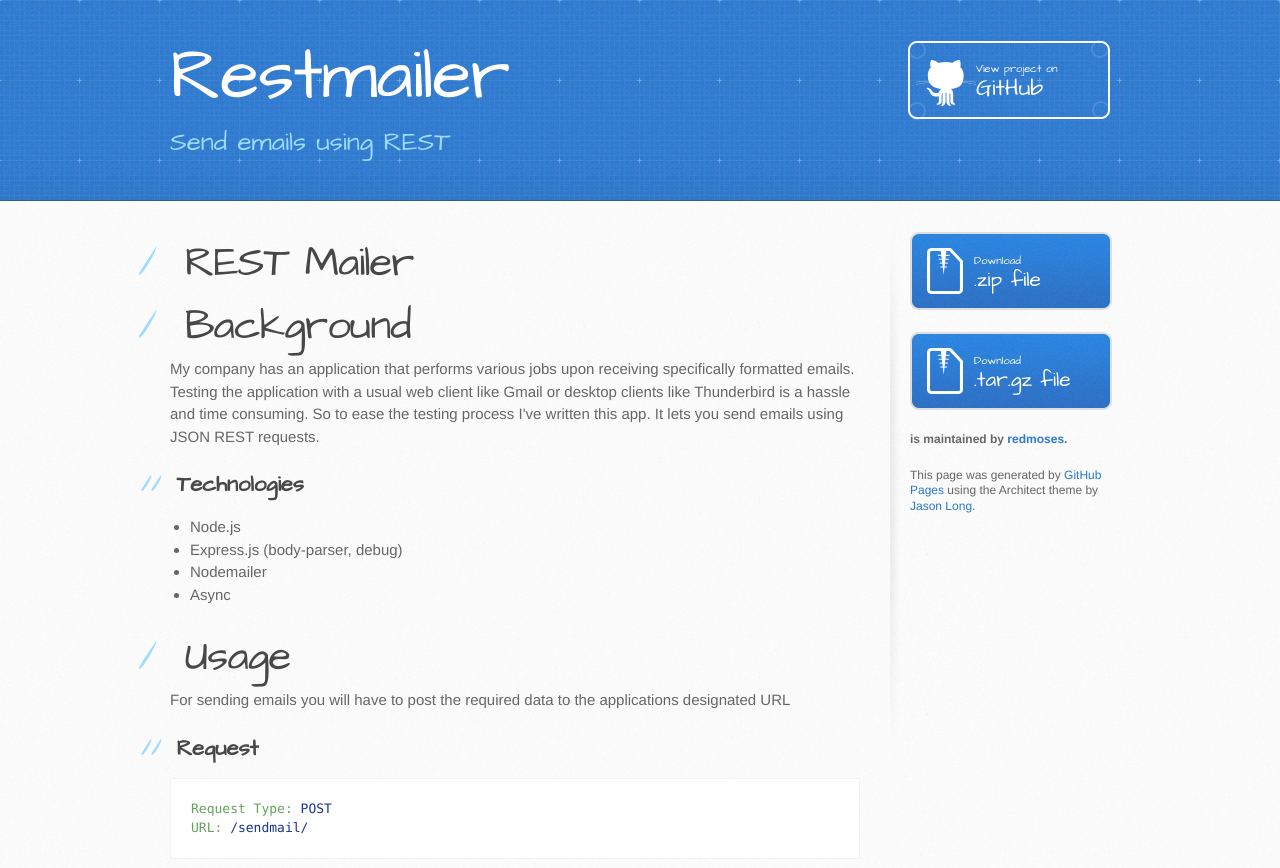
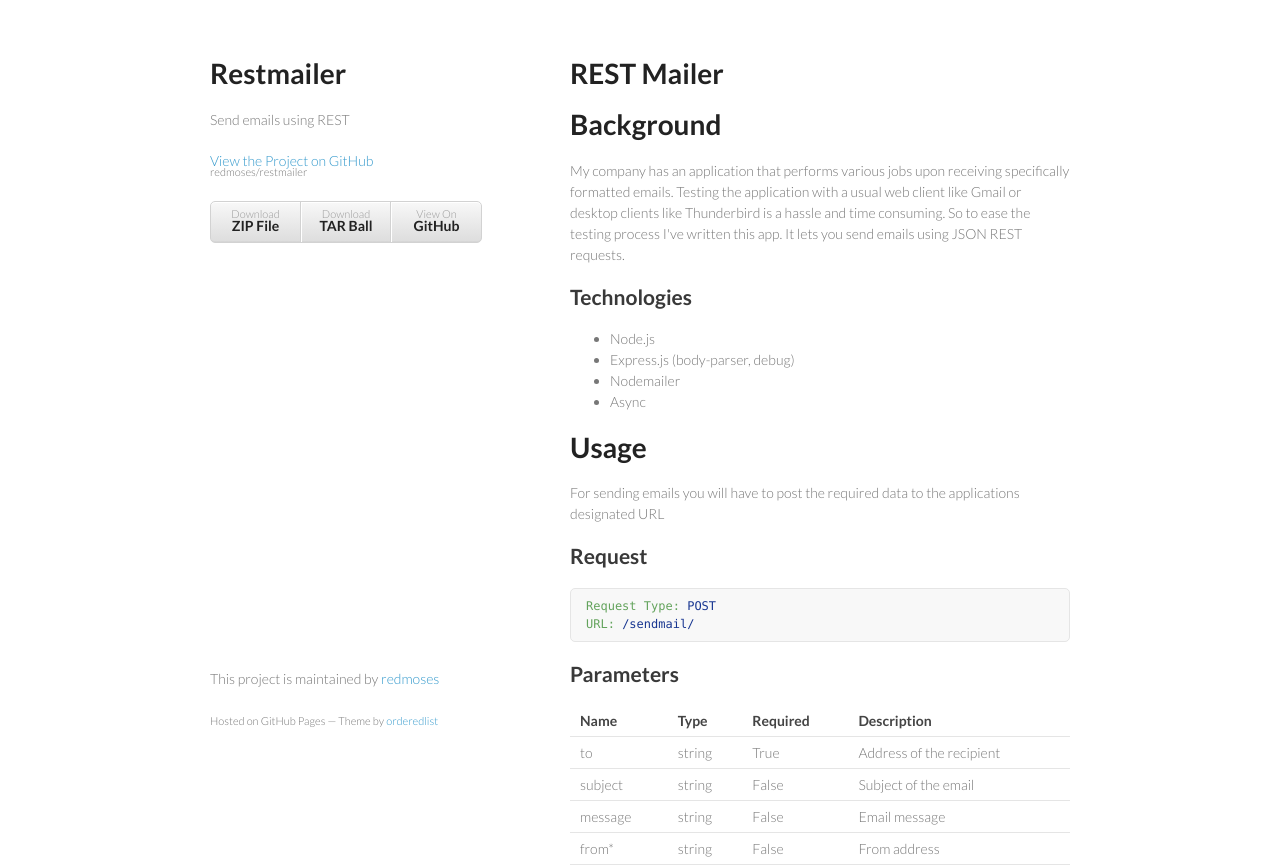
Before and after one commit to redmoses/restmailer, a plain HTML site: page index.html in a window 1280 px wide. Shown: the top 868 px of the page. Drawn offline with Linux system fonts and the light colour scheme.

Commit message:
Create gh-pages branch via GitHub

```diff
--- a/index.html
+++ b/index.html
@@ -1,34 +1,34 @@
-<!DOCTYPE html>
+<!doctype html>
 <html>
   <head>
-    <meta charset='utf-8'>
+    <meta charset="utf-8">
     <meta http-equiv="X-UA-Compatible" content="chrome=1">
-    <meta name="viewport" content="width=device-width, initial-scale=1, maximum-scale=1">
-    <link href='https://fonts.googleapis.com/css?family=Architects+Daughter' rel='stylesheet' type='text/css'>
-    <link rel="stylesheet" type="text/css" href="stylesheets/stylesheet.css" media="screen">
-    <link rel="stylesheet" type="text/css" href="stylesheets/github-light.css" media="screen">
-    <link rel="stylesheet" type="text/css" href="stylesheets/print.css" media="print">
+    <title>Restmailer by redmoses</title>
 
+    <link rel="stylesheet" href="stylesheets/styles.css">
+    <link rel="stylesheet" href="stylesheets/github-light.css">
+    <meta name="viewport" content="width=device-width, initial-scale=1, user-scalable=no">
     <!--[if lt IE 9]>
     <script src="//html5shiv.googlecode.com/svn/trunk/html5.js"></script>
     <![endif]-->
+  </head>
+  <body>
+    <div class="wrapper">
+      <header>
+        <h1>Restmailer</h1>
+        <p>Send emails using REST</p>
 
-    <title>Restmailer by redmoses</title>
-  </head>
+        <p class="view"><a href="https://github.com/redmoses/restmailer">View the Project on GitHub <small>redmoses/restmailer</small></a></p>
 
-  <body>
-    <header>
-      <div class="inner">
-        <h1>Restmailer</h1>
-        <h2>Send emails using REST</h2>
-        <a href="https://github.com/redmoses/restmailer" class="button"><small>View project on</small> GitHub</a>
-      </div>
-    </header>
 
-    <div id="content-wrapper">
-      <div class="inner clearfix">
-        <section id="main-content">
-          <h1>
+        <ul>
+          <li><a href="https://github.com/redmoses/restmailer/zipball/master">Download <strong>ZIP File</strong></a></li>
+          <li><a href="https://github.com/redmoses/restmailer/tarball/master">Download <strong>TAR Ball</strong></a></li>
+          <li><a href="https://github.com/redmoses/restmailer">View On <strong>GitHub</strong></a></li>
+        </ul>
+      </header>
+      <section>
+        <h1>
 <a id="rest-mailer" class="anchor" href="#rest-mailer" aria-hidden="true"><span class="octicon octicon-link"></span></a>REST Mailer</h1>
 
 <h1>
@@ -241,26 +241,14 @@
 make shell</pre></div>
 
 <p>Feel free to play around with the Makefile and add your own commands if necessary</p>
-        </section>
-
-        <aside id="sidebar">
-          <a href="https://github.com/redmoses/restmailer/zipball/master" class="button">
-            <small>Download</small>
-            .zip file
-          </a>
-          <a href="https://github.com/redmoses/restmailer/tarball/master" class="button">
-            <small>Download</small>
-            .tar.gz file
-          </a>
-
-          <p class="repo-owner"><a href="https://github.com/redmoses/restmailer"></a> is maintained by <a href="https://github.com/redmoses">redmoses</a>.</p>
-
-          <p>This page was generated by <a href="https://pages.github.com">GitHub Pages</a> using the Architect theme by <a href="https://twitter.com/jasonlong">Jason Long</a>.</p>
-        </aside>
-      </div>
+      </section>
+      <footer>
+        <p>This project is maintained by <a href="https://github.com/redmoses">redmoses</a></p>
+        <p><small>Hosted on GitHub Pages &mdash; Theme by <a href="https://github.com/orderedlist">orderedlist</a></small></p>
+      </footer>
     </div>
-
-            <script type="text/javascript">
+    <script src="javascripts/scale.fix.js"></script>
+              <script type="text/javascript">
             var gaJsHost = (("https:" == document.location.protocol) ? "https://ssl." : "http://www.");
             document.write(unescape("%3Cscript src='" + gaJsHost + "google-analytics.com/ga.js' type='text/javascript'%3E%3C/script%3E"));
           </script>
--- /dev/null
+++ b/javascripts/scale.fix.js
@@ -0,0 +1,17 @@
+var metas = document.getElementsByTagName('meta');
+var i;
+if (navigator.userAgent.match(/iPhone/i)) {
+  for (i=0; i<metas.length; i++) {
+    if (metas[i].name == "viewport") {
+      metas[i].content = "width=device-width, minimum-scale=1.0, maximum-scale=1.0";
+    }
+  }
+  document.addEventListener("gesturestart", gestureStart, false);
+}
+function gestureStart() {
+  for (i=0; i<metas.length; i++) {
+    if (metas[i].name == "viewport") {
+      metas[i].content = "width=device-width, minimum-scale=0.25, maximum-scale=1.6";
+    }
+  }
+}
--- /dev/null
+++ b/stylesheets/styles.css
@@ -0,0 +1,255 @@
+@import url(https://fonts.googleapis.com/css?family=Lato:300italic,700italic,300,700);
+
+body {
+  padding:50px;
+  font:14px/1.5 Lato, "Helvetica Neue", Helvetica, Arial, sans-serif;
+  color:#777;
+  font-weight:300;
+}
+
+h1, h2, h3, h4, h5, h6 {
+  color:#222;
+  margin:0 0 20px;
+}
+
+p, ul, ol, table, pre, dl {
+  margin:0 0 20px;
+}
+
+h1, h2, h3 {
+  line-height:1.1;
+}
+
+h1 {
+  font-size:28px;
+}
+
+h2 {
+  color:#393939;
+}
+
+h3, h4, h5, h6 {
+  color:#494949;
+}
+
+a {
+  color:#39c;
+  font-weight:400;
+  text-decoration:none;
+}
+
+a small {
+  font-size:11px;
+  color:#777;
+  margin-top:-0.6em;
+  display:block;
+}
+
+.wrapper {
+  width:860px;
+  margin:0 auto;
+}
+
+blockquote {
+  border-left:1px solid #e5e5e5;
+  margin:0;
+  padding:0 0 0 20px;
+  font-style:italic;
+}
+
+code, pre {
+  font-family:Monaco, Bitstream Vera Sans Mono, Lucida Console, Terminal;
+  color:#333;
+  font-size:12px;
+}
+
+pre {
+  padding:8px 15px;
+  background: #f8f8f8;
+  border-radius:5px;
+  border:1px solid #e5e5e5;
+  overflow-x: auto;
+}
+
+table {
+  width:100%;
+  border-collapse:collapse;
+}
+
+th, td {
+  text-align:left;
+  padding:5px 10px;
+  border-bottom:1px solid #e5e5e5;
+}
+
+dt {
+  color:#444;
+  font-weight:700;
+}
+
+th {
+  color:#444;
+}
+
+img {
+  max-width:100%;
+}
+
+header {
+  width:270px;
+  float:left;
+  position:fixed;
+}
+
+header ul {
+  list-style:none;
+  height:40px;
+
+  padding:0;
+
+  background: #eee;
+  background: -moz-linear-gradient(top, #f8f8f8 0%, #dddddd 100%);
+  background: -webkit-gradient(linear, left top, left bottom, color-stop(0%,#f8f8f8), color-stop(100%,#dddddd));
+  background: -webkit-linear-gradient(top, #f8f8f8 0%,#dddddd 100%);
+  background: -o-linear-gradient(top, #f8f8f8 0%,#dddddd 100%);
+  background: -ms-linear-gradient(top, #f8f8f8 0%,#dddddd 100%);
+  background: linear-gradient(top, #f8f8f8 0%,#dddddd 100%);
+
+  border-radius:5px;
+  border:1px solid #d2d2d2;
+  box-shadow:inset #fff 0 1px 0, inset rgba(0,0,0,0.03) 0 -1px 0;
+  width:270px;
+}
+
+header li {
+  width:89px;
+  float:left;
+  border-right:1px solid #d2d2d2;
+  height:40px;
+}
+
+header ul a {
+  line-height:1;
+  font-size:11px;
+  color:#999;
+  display:block;
+  text-align:center;
+  padding-top:6px;
+  height:40px;
+}
+
+strong {
+  color:#222;
+  font-weight:700;
+}
+
+header ul li + li {
+  width:88px;
+  border-left:1px solid #fff;
+}
+
+header ul li + li + li {
+  border-right:none;
+  width:89px;
+}
+
+header ul a strong {
+  font-size:14px;
+  display:block;
+  color:#222;
+}
+
+section {
+  width:500px;
+  float:right;
+  padding-bottom:50px;
+}
+
+small {
+  font-size:11px;
+}
+
+hr {
+  border:0;
+  background:#e5e5e5;
+  height:1px;
+  margin:0 0 20px;
+}
+
+footer {
+  width:270px;
+  float:left;
+  position:fixed;
+  bottom:50px;
+}
+
+@media print, screen and (max-width: 960px) {
+
+  div.wrapper {
+    width:auto;
+    margin:0;
+  }
+
+  header, section, footer {
+    float:none;
+    position:static;
+    width:auto;
+  }
+
+  header {
+    padding-right:320px;
+  }
+
+  section {
+    border:1px solid #e5e5e5;
+    border-width:1px 0;
+    padding:20px 0;
+    margin:0 0 20px;
+  }
+
+  header a small {
+    display:inline;
+  }
+
+  header ul {
+    position:absolute;
+    right:50px;
+    top:52px;
+  }
+}
+
+@media print, screen and (max-width: 720px) {
+  body {
+    word-wrap:break-word;
+  }
+
+  header {
+    padding:0;
+  }
+
+  header ul, header p.view {
+    position:static;
+  }
+
+  pre, code {
+    word-wrap:normal;
+  }
+}
+
+@media print, screen and (max-width: 480px) {
+  body {
+    padding:15px;
+  }
+
+  header ul {
+    display:none;
+  }
+}
+
+@media print {
+  body {
+    padding:0.4in;
+    font-size:12pt;
+    color:#444;
+  }
+}
```
